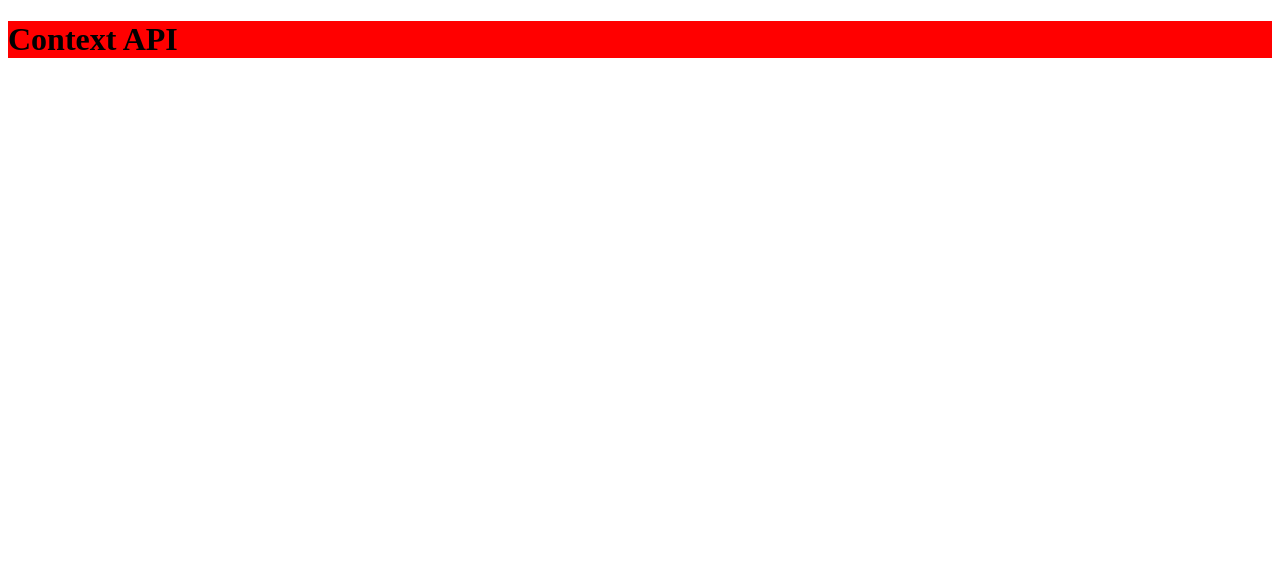
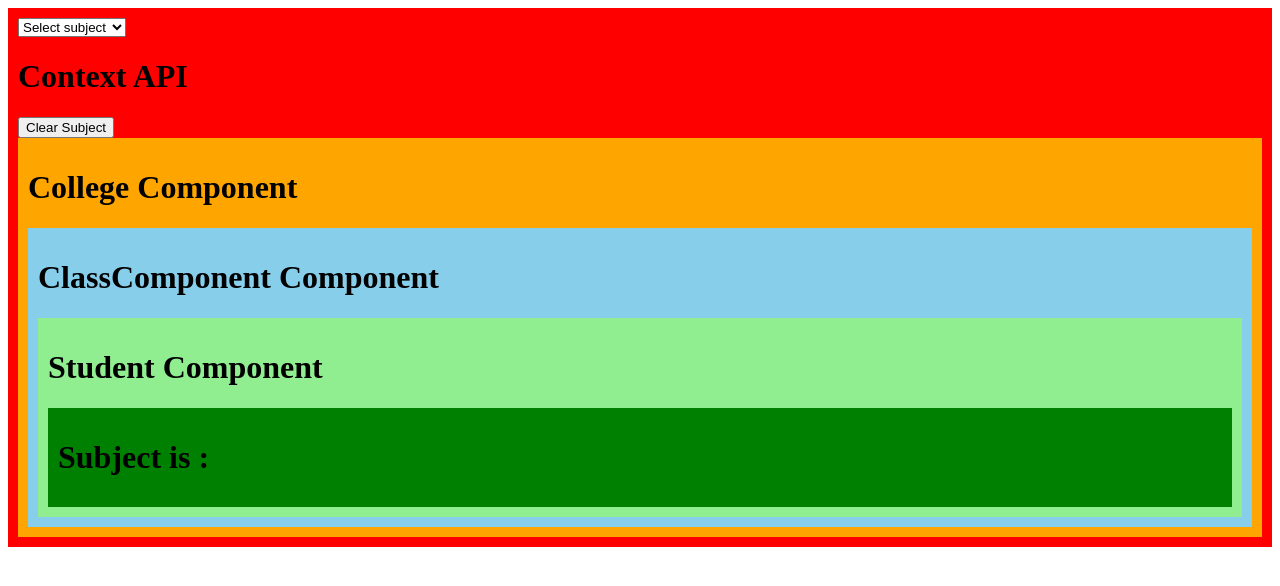
Before and after one commit to thecodexnam/Ultimate-Backend, a React app in the folder Frontend/: page / in a window 1280 px wide. Shown: the top 586 px of the page. Built offline with nearby package versions, Linux system fonts and the light colour scheme; the HTML template or start-up script is replaced by a standard one.

Commit message:
Context Api in JavaScript

```diff
--- a/Frontend/src/App.jsx
+++ b/Frontend/src/App.jsx
@@ -1,9 +1,23 @@
-import React from 'react'
+import React, { useState } from 'react'
+import College from './College'
+import { SubjectContext } from './Contextdata'
+import Student from './Student'
 
 const App = () => {
+  const[subject,setSubject] = useState('')
   return (
-    <div style={{backgroundColor:"red"}}>
+    <div style={{backgroundColor:"red",padding:"10px"}}>
+      <SubjectContext.Provider value={subject}>
+        <select Value={subject} onChange={(e)=>setSubject(e.target.value)}>
+          <option value="">Select subject</option>
+          <option value="Data Structure">Data Structure</option>
+          <option value="Networking">Networking</option>
+          <option value="JavaScript">JavaScript</option>
+        </select>
       <h1>Context API</h1>
+      <button onClick={()=>setSubject('')}>Clear Subject</button>
+      <College/>
+      </SubjectContext.Provider>
     </div>
   )
 }
--- /dev/null
+++ b/Frontend/src/ClassComponent.jsx
@@ -0,0 +1,13 @@
+import React from 'react'
+import Student from './Student'
+
+const ClassComponent = () => {
+  return (
+    <div style={{backgroundColor:"skyblue",padding:"10px"}}>
+        <h1>ClassComponent Component</h1>
+        <Student/>
+    </div>
+  )
+}
+
+export default ClassComponent
--- a/Frontend/src/College.jsx
+++ b/Frontend/src/College.jsx
@@ -1,9 +1,11 @@
 import React from 'react'
+import ClassComponent from './ClassComponent'
 
 const College = () => {
   return (
-    <div>
-        <h1>College</h1>
+    <div style={{backgroundColor:"orange",padding:"10px"}}>
+        <h1>College Component</h1>
+        <ClassComponent/>
     </div>
   )
 }
--- /dev/null
+++ b/Frontend/src/Student.jsx
@@ -0,0 +1,13 @@
+import React from 'react'
+import Subject from './Subject'
+
+const Student = () => {
+  return (
+    <div style={{backgroundColor:"lightgreen",padding:"10px"}}>
+        <h1>Student Component</h1>
+        <Subject/>
+    </div>
+  )
+}
+
+export default Student
--- /dev/null
+++ b/Frontend/src/Subject.jsx
@@ -0,0 +1,13 @@
+import React, { useContext } from 'react'
+import { SubjectContext } from './Contextdata'
+
+const Subject = () => {
+    const Subject = useContext(SubjectContext)
+  return (
+    <div style={{backgroundColor:"green",padding:"10px"}}>
+        <h1>Subject is : {Subject}</h1>
+    </div>
+  )
+}
+
+export default Subject
```
